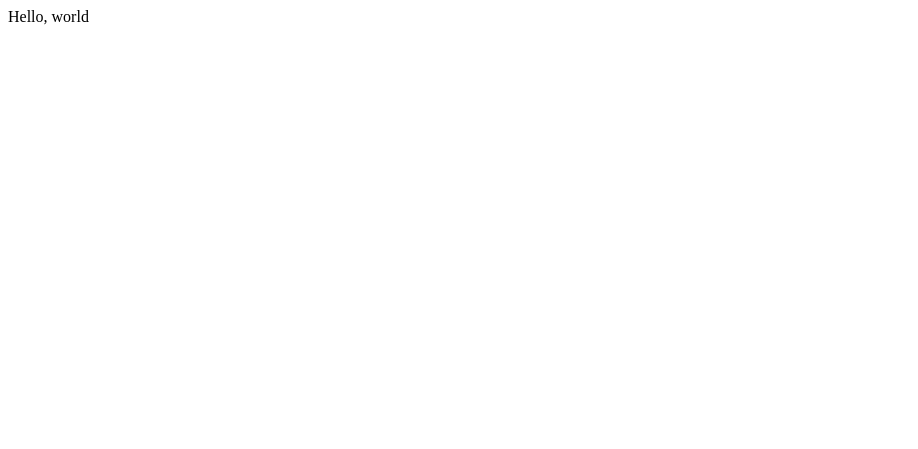
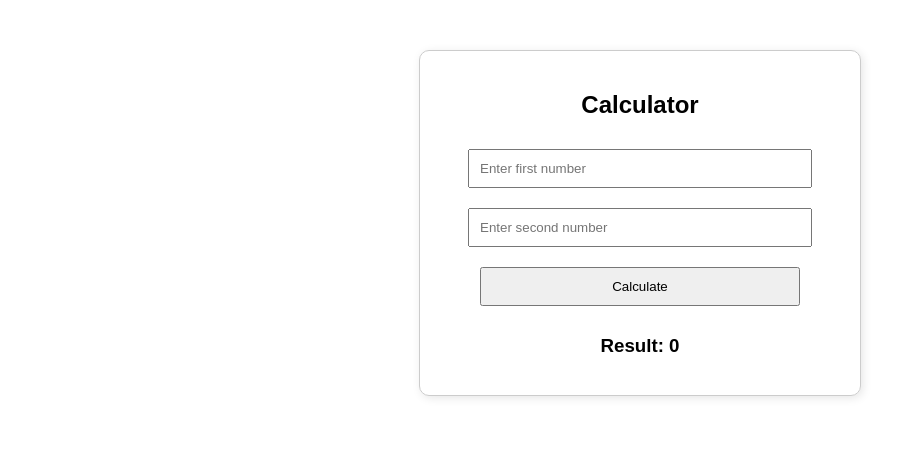
Before and after one commit to dilatino137/dilatino137.github.io, a plain HTML site: page index.html in a window 1280 px wide. Shown: the whole page, without its empty margins (0-918 px from the left). Drawn offline with Linux system fonts and the light colour scheme.

Commit message:
Template generated

```diff
--- a/index.html
+++ b/index.html
@@ -1,7 +1,45 @@
-<html>
-<head></head>
+<!DOCTYPE html>
+<html lang="en">
+<head>
+    <meta charset="UTF-8">
+    <meta name="viewport" content="width=device-width, initial-scale=1.0">
+    <title>Simple Calculator</title>
+    <style>
+        body {
+            font-family: Arial, sans-serif;
+            text-align: center;
+            margin: 50px;
+        }
+        .container {
+            max-width: 400px;
+            margin: auto;
+            padding: 20px;
+            border: 1px solid #ccc;
+            border-radius: 10px;
+            box-shadow: 2px 2px 10px rgba(0,0,0,0.1);
+        }
+        input, button {
+            margin: 10px;
+            padding: 10px;
+            width: 80%;
+        }
+    </style>
+</head>
 <body>
-<p>Hello, world</p>
+    <div class="container">
+        <h2>Calculator</h2>
+        <input type="number" id="num1" placeholder="Enter first number">
+        <input type="number" id="num2" placeholder="Enter second number">
+        <button onclick="calculate()">Calculate</button>
+        <h3>Result: <span id="result">0</span></h3>
+    </div>
+
+    <script>
+        function calculate() {
+            const num1 = parseFloat(document.getElementById('num1').value) || 0;
+            const num2 = parseFloat(document.getElementById('num2').value) || 0;
+            document.getElementById('result').textContent = num1 + num2;
+        }
+    </script>
 </body>
-
 </html>
```
